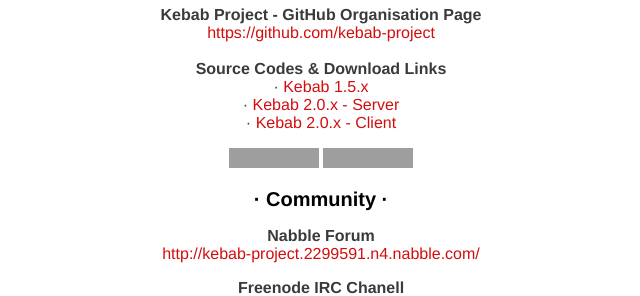
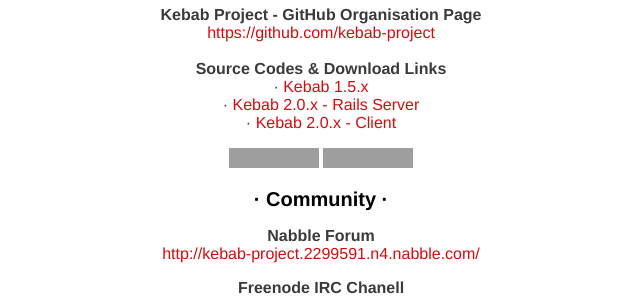
Before and after one commit to lab2023/kebab-project.com, a Jekyll site: the page built from index.html, in a window 1280 px wide and 900 px high, scrolled down 648 px, cut to the strip 402-698 px from the top of the window. Shown: the whole strip, without its empty margins (319-959 px from the left). Built offline with Jekyll 4.4.1, drawn with Linux system fonts in a browser that asks for light colours; some web fonts are replaced; grey boxes are pictures that could not be loaded.

Commit message:
Update index.html

```diff
--- a/index.html
+++ b/index.html
@@ -24,13 +24,13 @@
     <br /><br />
     <strong>Source Codes & Download Links</strong><br />
     · <a href="https://github.com/kebab-project/kebab-project" target="_blank">Kebab 1.5.x</a> <br />
-    · <a href="https://github.com/kebab-project/server-ror" target="_blank">Kebab 2.0.x - Server</a> <br />
+    · <a href="https://github.com/kebab-project/kebab-revolution" target="_blank">Kebab 2.0.x - Rails Server</a> <br />
     · <a href="https://github.com/kebab-project/client-web-os" target="_blank">Kebab 2.0.x - Client</a>
 </p>
 
 <p>
-    <img src="https://secure.travis-ci.org/kebab-project/kebab-revolution.png?branch=develop">
-    <img src="https://gemnasium.com/onurozgurozkan/kebab-revolution.png">
+    <a href="http://travis-ci.org/#!/kebab-project/kebab-revolution" target="_blank"><img src="https://secure.travis-ci.org/kebab-project/kebab-revolution.png?branch=develop"></a>
+    <a href="https://gemnasium.com/onurozgurozkan/kebab-revolution" target="_blank"><img src="https://gemnasium.com/onurozgurozkan/kebab-revolution.png"></a>
 </p>
 
 
```
